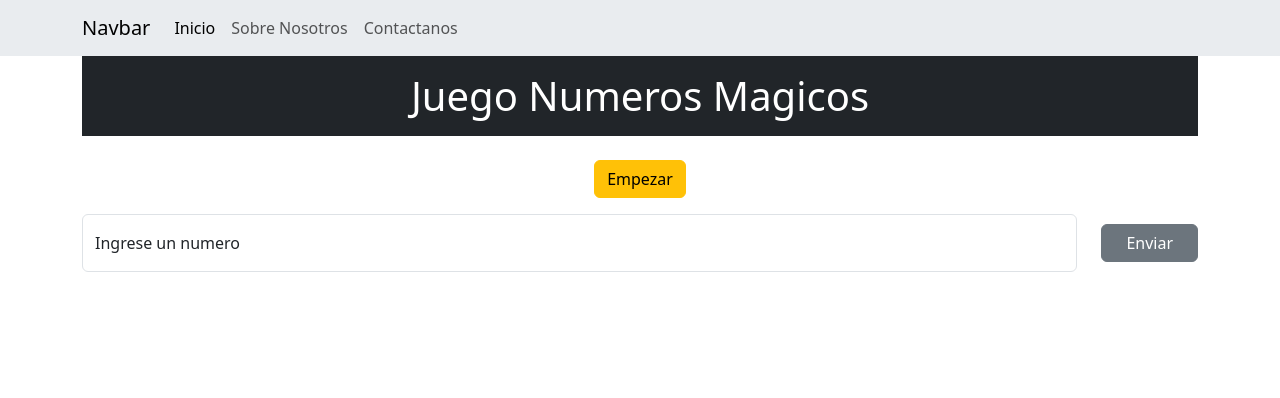
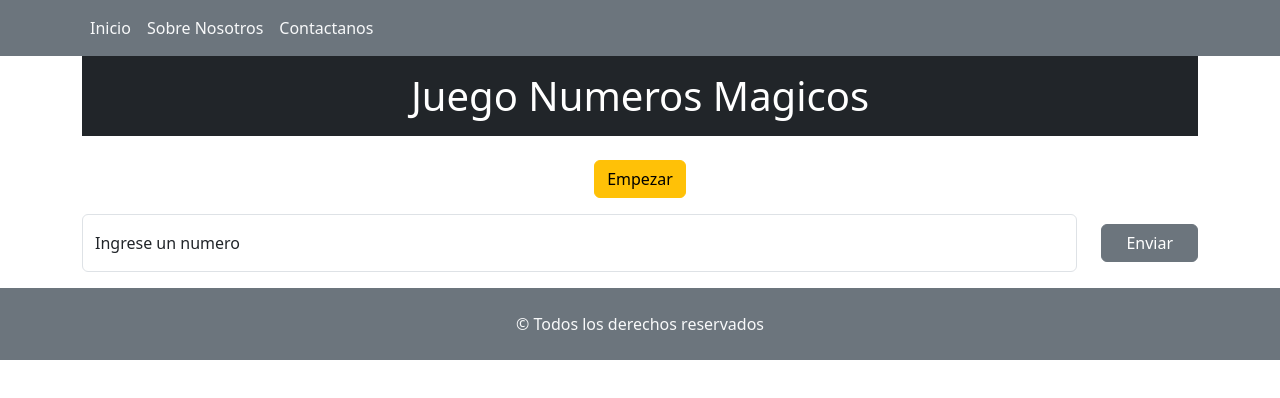
Before and after one commit to antoortega18072023/TP5-EJ1-JS, a plain HTML site: page index.html in a window 1280 px wide. Drawn offline with nearby package versions, Linux system fonts and the light colour scheme.

Commit message:
footer creado

```diff
--- a/index.html
+++ b/index.html
@@ -13,22 +13,21 @@
 <body>
 
     <header>
-        <nav class="navbar navbar-expand-lg bg-body-secondary">
+        <nav class="navbar navbar-expand-lg bg-secondary">
           <div class="container">
-            <a class="navbar-brand" href="#">Navbar</a>
             <button class="navbar-toggler" type="button" data-bs-toggle="collapse" data-bs-target="#navbarNav" aria-controls="navbarNav" aria-expanded="false" aria-label="Toggle navigation">
               <span class="navbar-toggler-icon"></span>
             </button>
             <div class="collapse navbar-collapse" id="navbarNav">
               <ul class="navbar-nav">
                 <li class="nav-item">
-                  <a class="nav-link active" aria-current="page" href="#">Inicio</a>
+                  <a class="nav-link active text-light" aria-current="page" href="#">Inicio</a>
                 </li>
                 <li class="nav-item">
-                  <a class="nav-link" href="#">Sobre Nosotros</a>
+                  <a class="nav-link text-light" href="#">Sobre Nosotros</a>
                 </li>
                 <li class="nav-item">
-                  <a class="nav-link" href="#">Contactanos</a>
+                  <a class="nav-link text-light" href="#">Contactanos</a>
                 </li>
               </ul>
             </div>
@@ -56,6 +55,10 @@
         </section>
       </main>
 
+      <footer class="text-center py-2 bg-secondary text-light">
+        <p class="m-0 p-3">&copy; Todos los derechos reservados</p>
+      </footer>
+
     <script src="./js/app.js"></script>
 
 </body>
```
